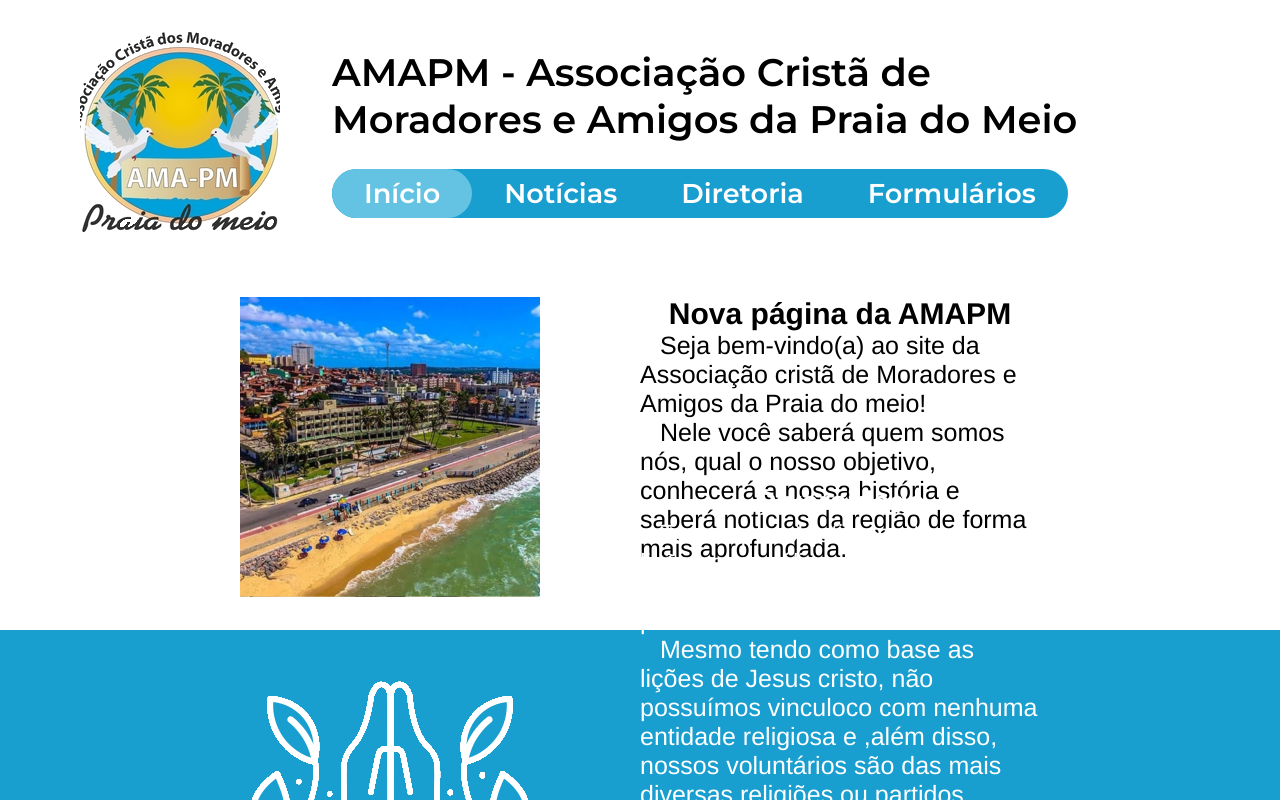
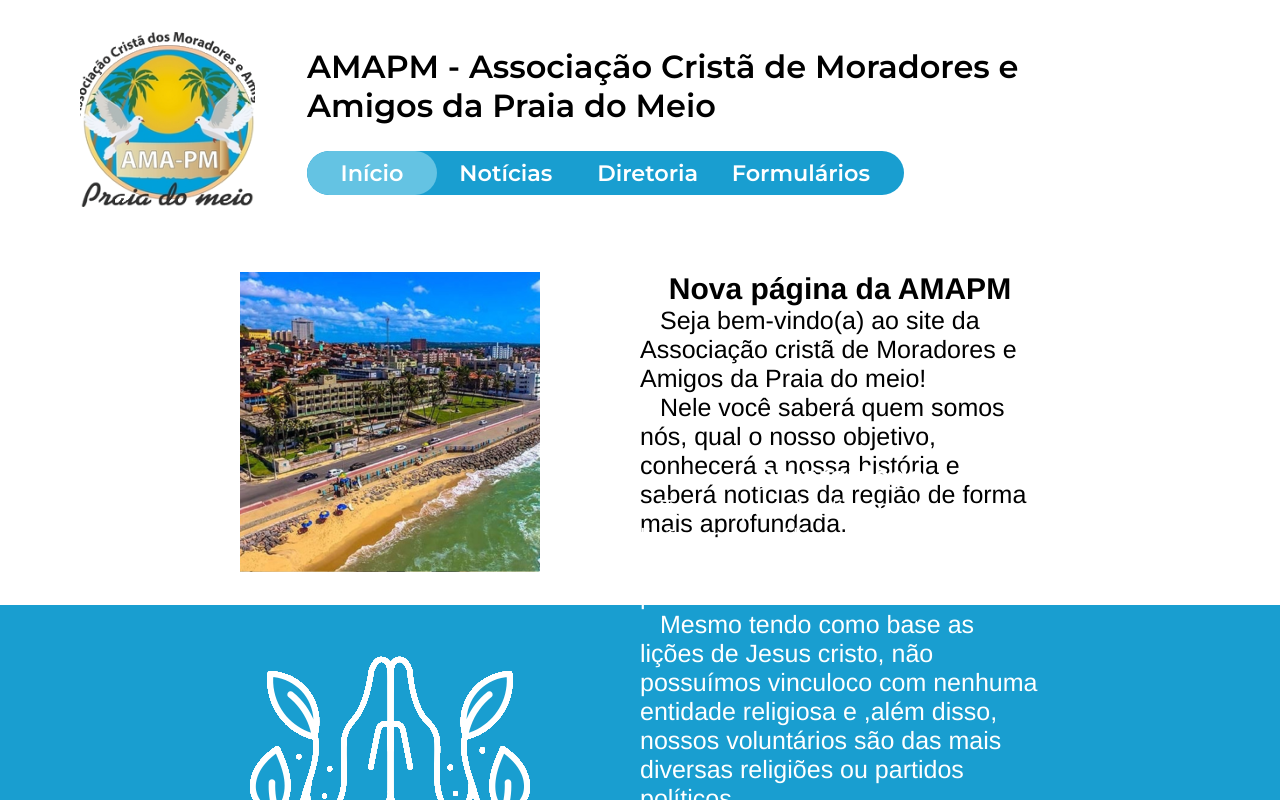
Before and after one commit to L-Marcel/amapm, a Next.js app: page / in a window 1280 px wide. Shown: the top 800 px of the page. Built offline with nearby package versions, Linux system fonts and the light colour scheme.

Commit message:
style: finalizando cabeçalho

```diff
--- a/components/Header/index.module.scss
+++ b/components/Header/index.module.scss
@@ -14,7 +14,7 @@
       max-width: 60vw;
       font-family: var(--title);
       color: var(--dark);
-      font-size: 2.4rem;
+      font-size: 2rem;
       font-style: normal;
       font-weight: 600;
       line-height: normal;
@@ -32,7 +32,7 @@
 
       li {
         font-family: var(--title);
-        font-size: 1.7rem;
+        font-size: 1.4rem;
         font-style: normal;
         font-weight: 600;
         line-height: normal;
@@ -40,20 +40,35 @@
         a {
           border-radius: 32px;
           display: flex;
-          padding: 0.5rem 0.9rem;
           color: #FFF;
           text-decoration: none;
 
           &[role="actived"] {
             background-color: var(--light-blue);
+            padding: 0.5rem 2.1rem;
           }
 
-          &:first-of-type {
-            padding-left: 2rem;
+          &:not([role="actived"]) {
+            padding: 0.5rem 1.4rem;
           }
 
-          &:last-of-type {
-            padding-right: 2rem;
+          &:hover {
+            text-decoration: underline;
+            text-underline-offset: 3px;
+          }
+        }
+
+        &:first-of-type a {
+          padding-left: 2.1rem;
+          &:not([role="actived"]) {
+            padding-right: 0.7rem;
+          }
+        }
+
+        &:last-of-type a {
+          padding-right: 2.1rem;
+          &:not([role="actived"]) {
+            padding-left: 0.7rem;
           }
         }
       }
--- a/components/Header/index.tsx
+++ b/components/Header/index.tsx
@@ -14,8 +14,8 @@ function HeaderRoot({ children }: HeaderRootProps) {
       <figure>
         <Image
           alt=""
-          width={200}
-          height={200}
+          width={175}
+          height={175}
           src="/assets/logo.png"
         />
       </figure>
```
